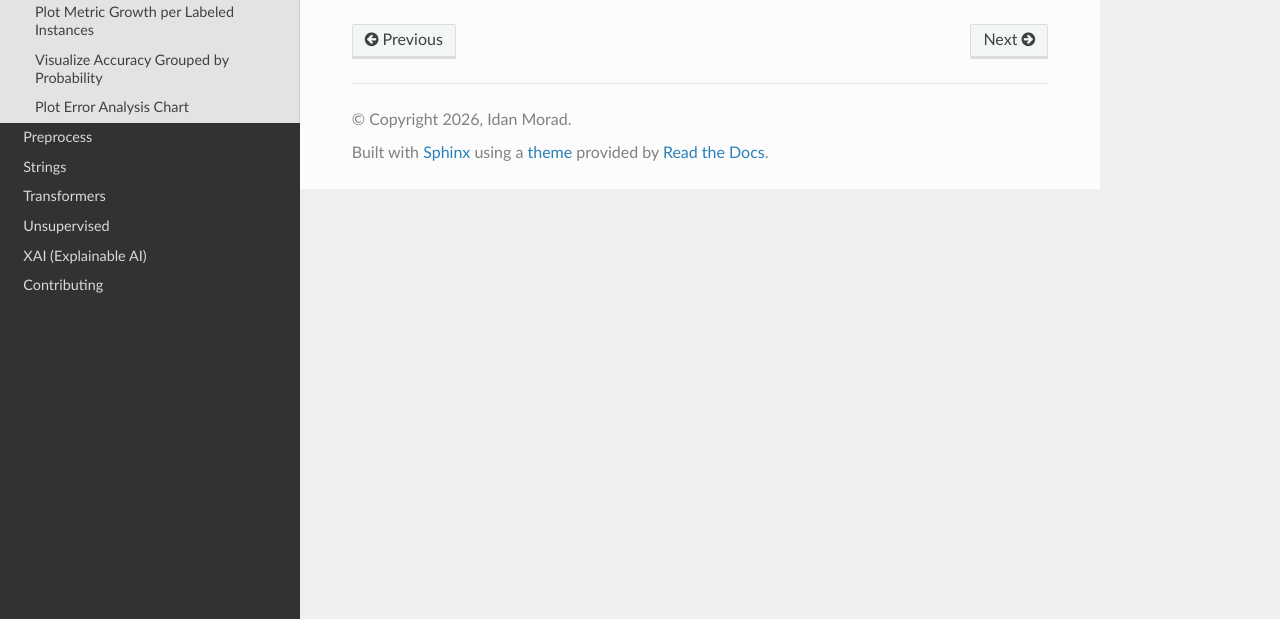
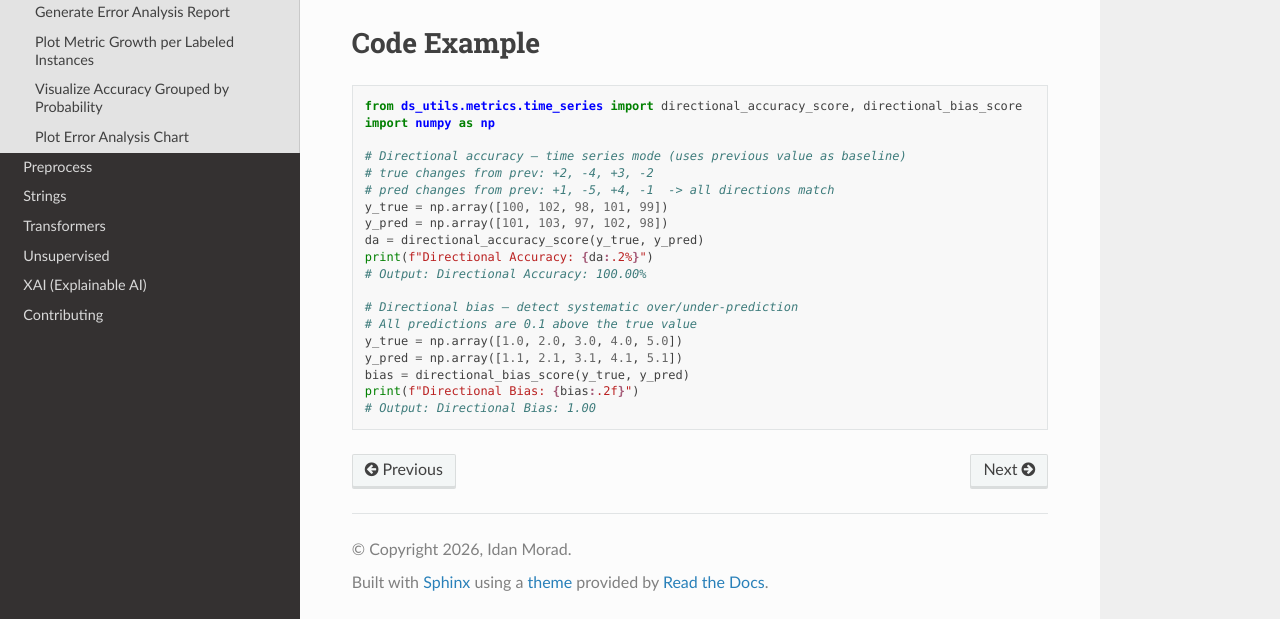
Before and after one commit to idanmoradarthas/DataScienceUtils, a Sphinx documentation site: the page built from docs/source/metrics/directional_metrics.rst, in a window 1280 px wide and 1099 px high. Shown: the part 480-1099 px from the top of the window. Built offline with Sphinx 7.4.7 and the Read the Docs theme 3.1.0, drawn with Linux system fonts in a browser that asks for light colours.

Commit message:
feat: add directional metrics with comprehensive docs and examples
Co-authored-by: idanmoradarthas <14873156+idanmoradarthas@users.noreply.github.com>

```diff
--- a/docs/source/metrics/directional_metrics.rst
+++ b/docs/source/metrics/directional_metrics.rst
@@ -8,3 +8,30 @@ often more important than the exact magnitude of the change.
 .. autofunction:: ds_utils.metrics.time_series.directional_accuracy_score
 
 .. autofunction:: ds_utils.metrics.time_series.directional_bias_score
+
+Code Example
+============
+
+.. highlight:: python
+
+.. code-block:: python
+
+    from ds_utils.metrics.time_series import directional_accuracy_score, directional_bias_score
+    import numpy as np
+
+    # Directional accuracy — time series mode (uses previous value as baseline)
+    # true changes from prev: +2, -4, +3, -2
+    # pred changes from prev: +1, -5, +4, -1  -> all directions match
+    y_true = np.array([100, 102, 98, 101, 99])
+    y_pred = np.array([101, 103, 97, 102, 98])
+    da = directional_accuracy_score(y_true, y_pred)
+    print(f"Directional Accuracy: {da:.2%}")
+    # Output: Directional Accuracy: 100.00%
+
+    # Directional bias — detect systematic over/under-prediction
+    # All predictions are 0.1 above the true value
+    y_true = np.array([1.0, 2.0, 3.0, 4.0, 5.0])
+    y_pred = np.array([1.1, 2.1, 3.1, 4.1, 5.1])
+    bias = directional_bias_score(y_true, y_pred)
+    print(f"Directional Bias: {bias:.2f}")
+    # Output: Directional Bias: 1.00
```
Also changed, not shown: README.md (+4 -2 lines), skills/metrics/SKILL.md (+4 -0 lines).
